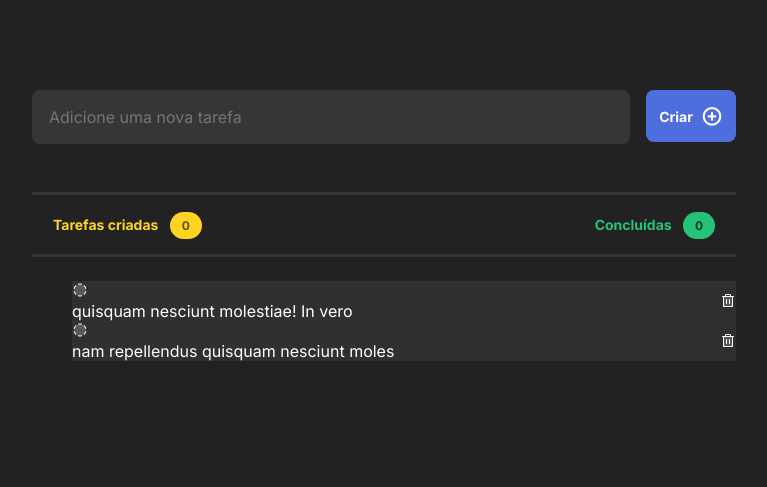
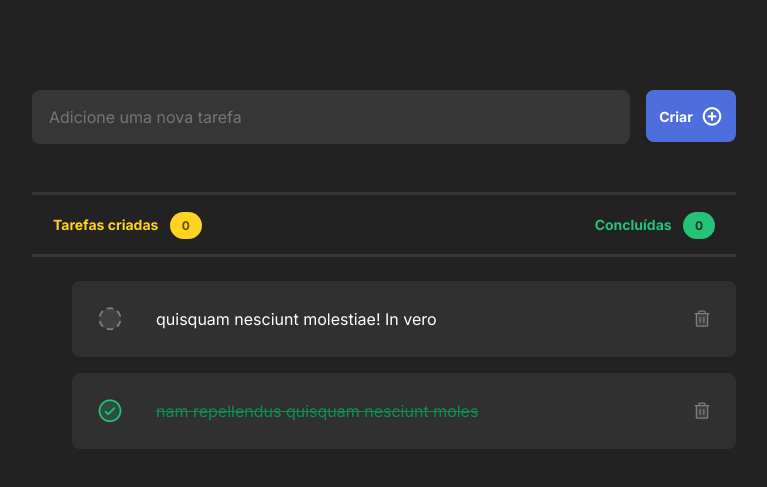
Before and after one commit to opkwelvy/todo_list, a plain HTML site: page index.html in a window 1280 px wide. Shown: the part 225-712 px from the top of the page, without its empty margins (256-1023 px from the left). Drawn offline with nearby package versions, Linux system fonts and the light colour scheme.

Commit message:
Fim da estilização

```diff
--- a/index.html
+++ b/index.html
@@ -34,19 +34,19 @@
             </div>
         </section>
         <ul class="task_list">
-            <li class="task">
+            <li class="task aberta">
                 <div>
-                    <i class="ph-duotone ph-circle-dashed"></i>
+                    <i class="ph-duotone ph-circle-dashed check_btn"></i>
                     <p> quisquam nesciunt molestiae! In vero </p>
                 </div>
-                <i class="ph-duotone ph-trash"></i>
+                <i class="ph-duotone ph-trash delete_btn"></i>
             </li>
-            <li class="task">
+            <li class="task fechada">
                 <div>
-                    <i class="ph-duotone ph-circle-dashed"></i>
+                    <i class="ph-duotone ph-check-circle check_btn"></i>
                     <p> nam repellendus quisquam nesciunt moles</p>
                 </div>
-                <i class="ph-duotone ph-trash"></i>
+                <i class="ph-duotone ph-trash delete_btn"></i>
             </li>
         </ul>
     </main>
--- a/style.css
+++ b/style.css
@@ -11,9 +11,11 @@
     --azul-500: #4e6ede;
     --azul-700: #3352c3;
     --green-500: #26c277;
+    --green-600: #0e8f51;
     --green-700: #093d24;
     --yellow-500: #ffd321;
-    --yellow-700: #644f04
+    --yellow-700: #644f04;
+    --red-500: #DE4E4E;
 }
 *{
     font-family: "Inter", Arial, sans-serif;
@@ -151,7 +153,53 @@ header{
     align-items: center;
     justify-content: space-between;
     background-color: var(--cinza-350);
+    padding: 24px;
+    border-radius: 8px;
 }
+.task+ .task{
+    margin-top: 1rem;
+}
+.task div{
+    display: flex;
+    align-items: center;
+}
+.task div i{
+    margin-right: 16px;
+    font-size: 28px;
+}
+.task div p{
+    margin: 0 16px;
+    color: var(--cinza-100);
+}
+.delete_btn{
+   font-size: 20px;
+   color: var(--cinza-300);
+}
+.delete_btn:hover{
+    color: var(--red-500);
+}
+i:hover{
+    cursor: pointer;
+}
+/* Task aberta */
+.aberta .check_btn{
+    color: var(--cinza-300);
+}
+.aberta .check_btn:hover{
+    color:var(--green-500);
+}
+/* Task fechada */
+.fechada .check_btn{
+    color: var(--green-500);
+}
+.fechada .check_btn:hover{
+    color: var(--yellow-500);
+}
+.fechada div p{
+    color: var(--green-600);
+    text-decoration: line-through;
+}
+/* Ocultar tags */
 .hidden{
     display: none;
 }
```
